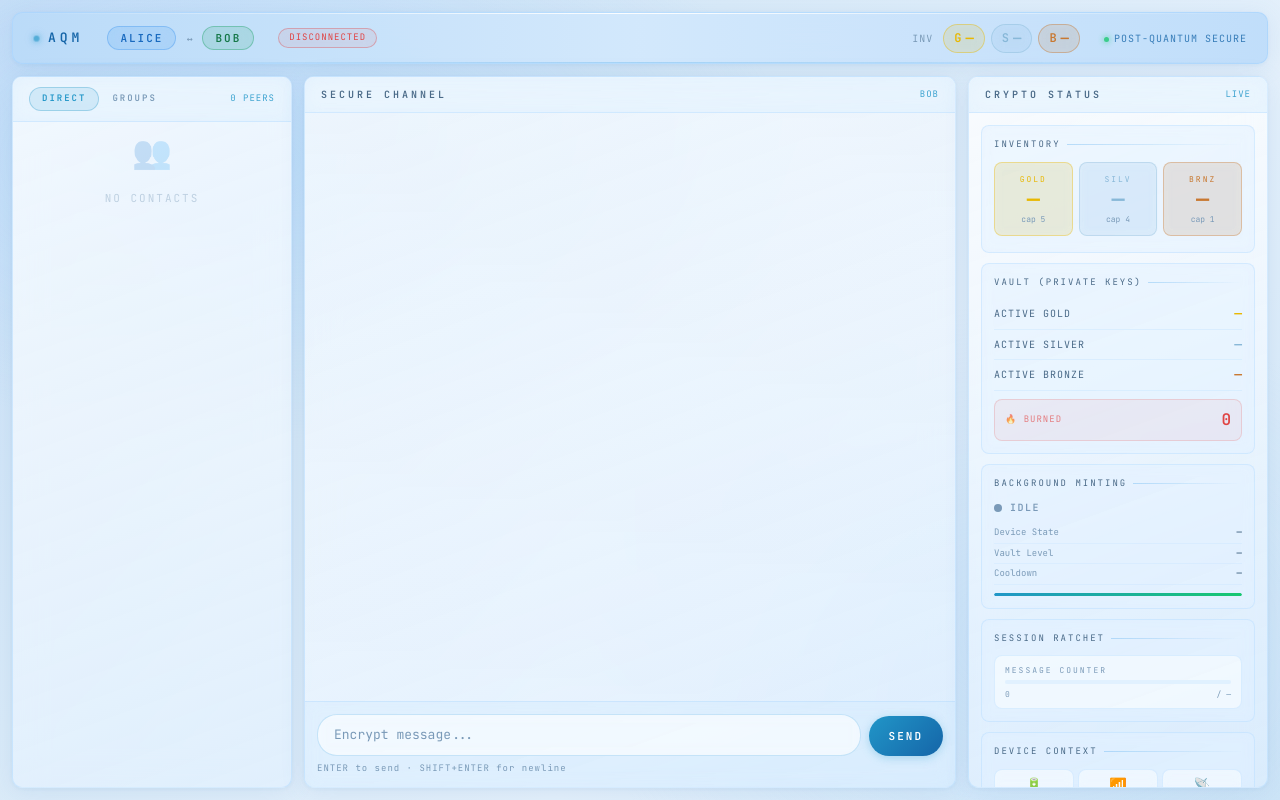
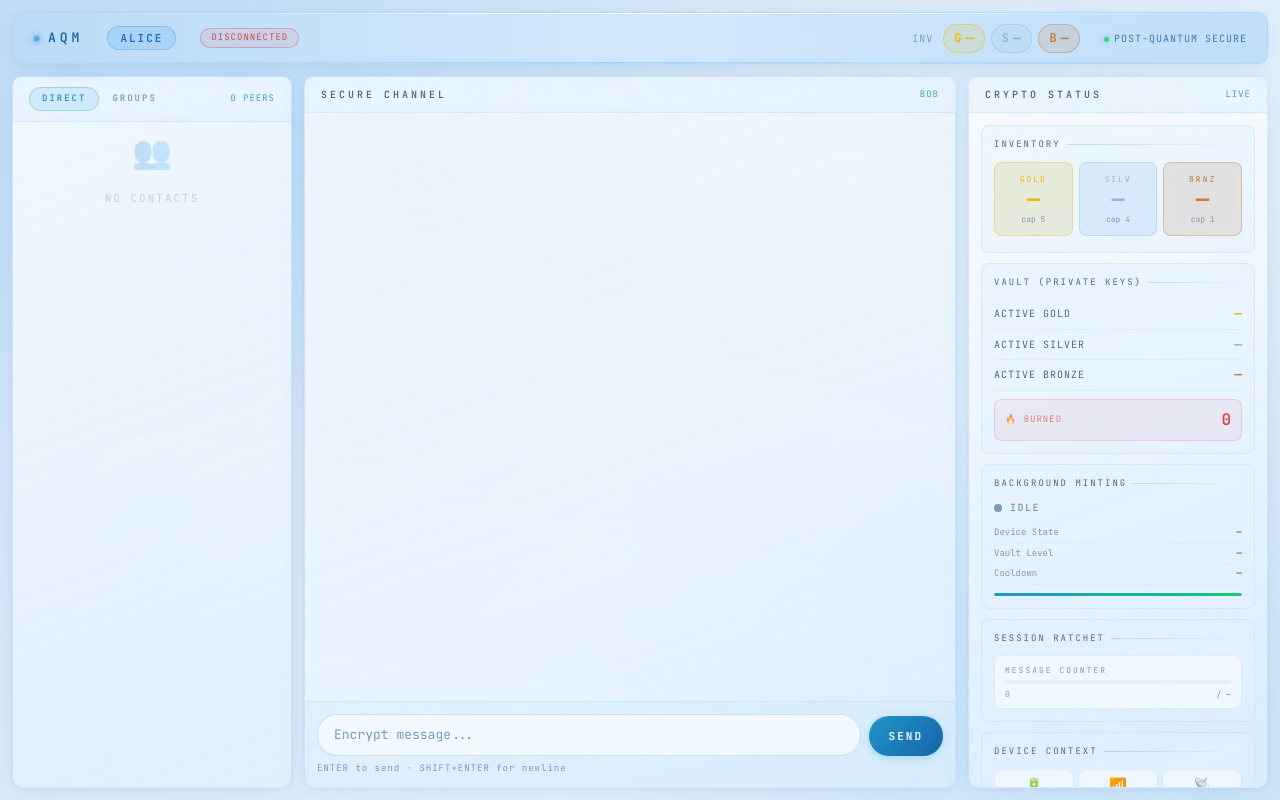
Before and after one commit to CryptIndo-Labs/Amortized_Quantum_Messaging, a Flask app: page / in a window 1280 px wide. Run offline with Flask 3, Linux system fonts and the light colour scheme; the visitor is signed in with stand-in values (Sample User, id 1); data that the repository does not hold is empty; parts of the project's set-up code (start-up, migrations or seed data) failed here and were passed over.

Commit message:
only shows logged in user

```diff
--- a/AQM_Database/flask_app/templates/index.html
+++ b/AQM_Database/flask_app/templates/index.html
@@ -1433,8 +1433,8 @@
       <div class="topbar-logo"><span class="dot"></span>AQM</div>
       <div class="topbar-identity">
         <div class="identity-badge {{ user_id }}">{{ user_id }}</div>
-        <span style="color:var(--text-muted);font-family:var(--font-mono);font-size:10px">↔</span>
-        <div class="identity-badge {{ partner_id }}">{{ partner_id }}</div>
+        <!-- <span style="color:var(--text-muted);font-family:var(--font-mono);font-size:10px">↔</span>
+        <div class="identity-badge {{ partner_id }}">{{ partner_id }}</div> -->
       </div>
       <span id="conn-status" class="conn-status connecting">CONNECTING</span>
       <div class="topbar-coins">
```
